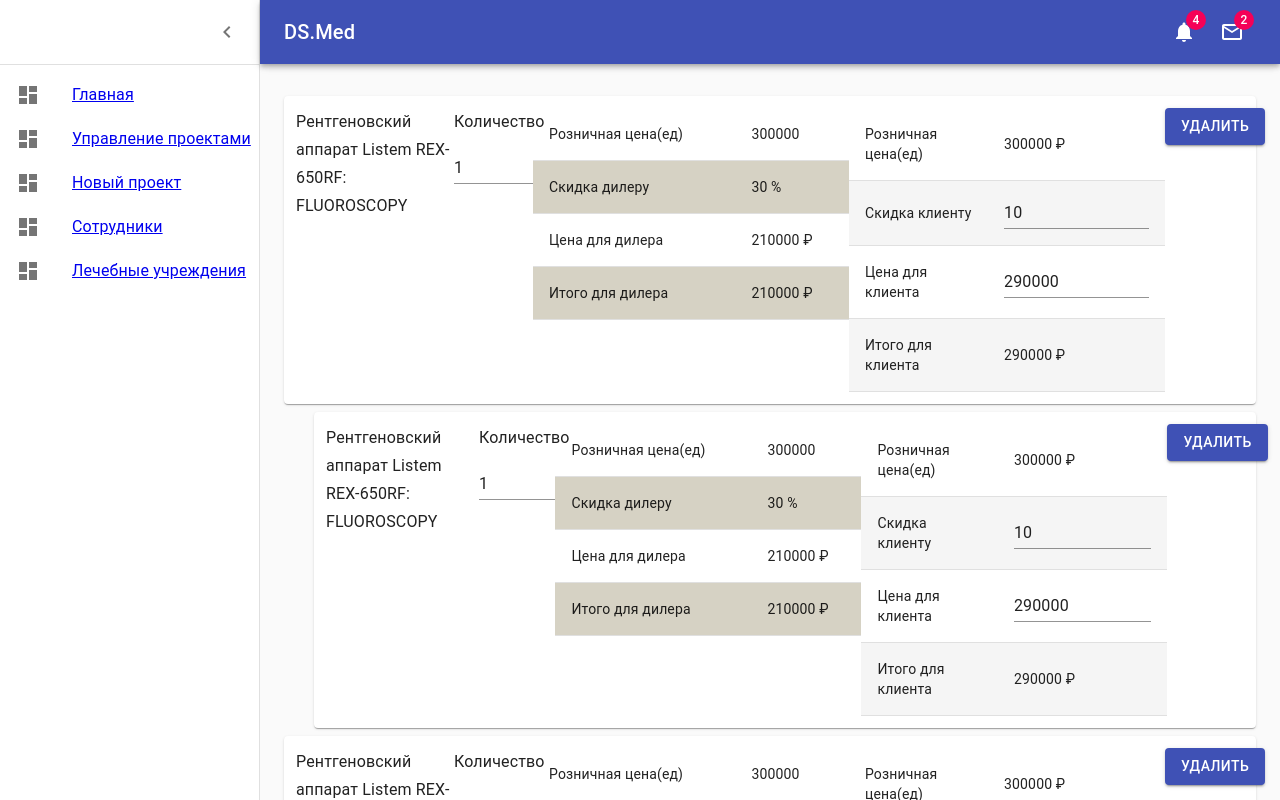
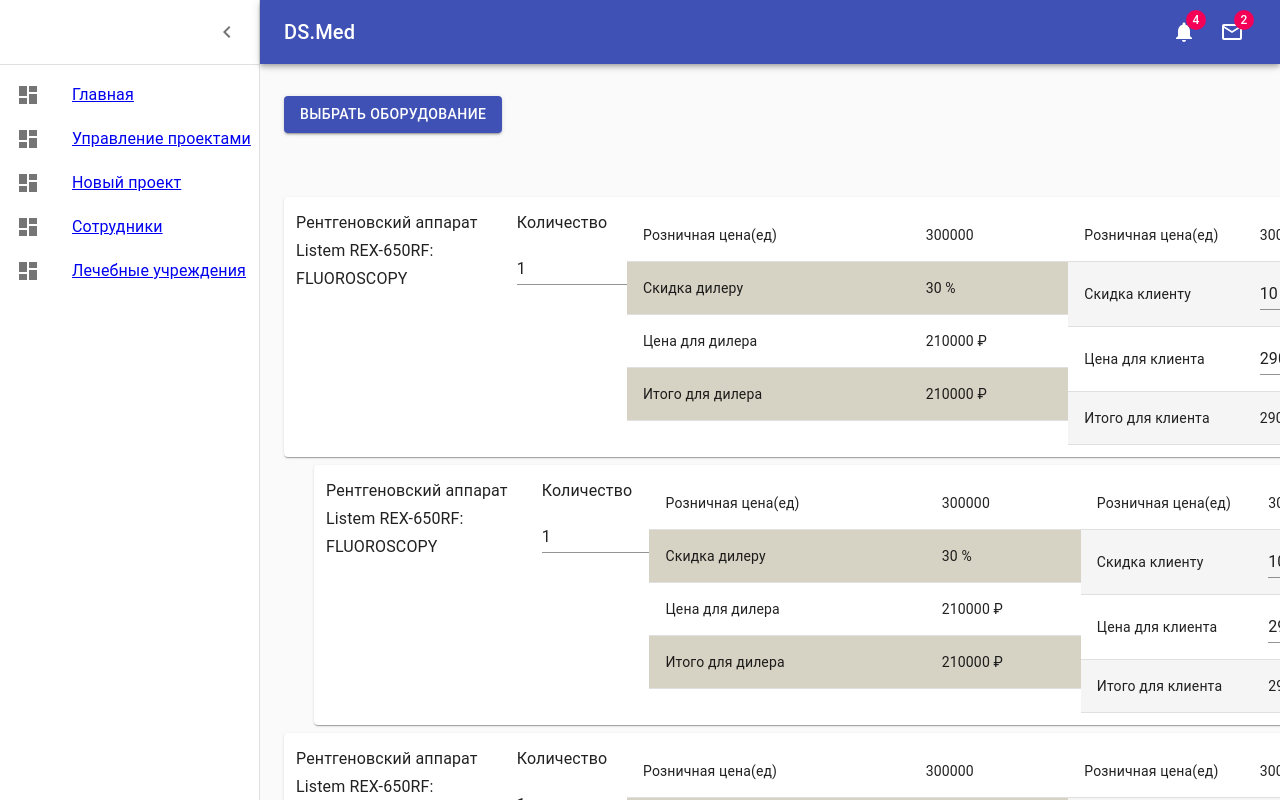
Before and after one commit to Jumay-dev/dealer_front, a React (Create React App) app: page /newoffer in a window 1280 px wide. Built offline with nearby package versions, Linux system fonts and the light colour scheme.

Commit message:
иерархия авторизованного оборудования

```diff
--- /dev/null
+++ b/src/components/AuthorisedPosition.tsx
@@ -0,0 +1,97 @@
+import React from 'react'
+import ListItem from '@material-ui/core/ListItem';
+import Button from '@material-ui/core/Button';
+import Paper from '@material-ui/core/Paper';
+import { makeStyles, Theme, createStyles } from '@material-ui/core/styles';
+import Accordion from '@material-ui/core/Accordion';
+import AccordionDetails from '@material-ui/core/AccordionDetails';
+import AccordionSummary from '@material-ui/core/AccordionSummary';
+import Typography from '@material-ui/core/Typography';
+import ExpandMoreIcon from '@material-ui/icons/ExpandMore';
+
+const useStyles = makeStyles((theme: Theme) =>
+  createStyles({
+    root: {
+      width: '100%',
+    },
+    heading: {
+      fontSize: theme.typography.pxToRem(15),
+      fontWeight: theme.typography.fontWeightRegular,
+    },
+    mainPosition: {
+        display: "flex",
+    },
+    secondaryPosition: {
+        display: "flex",
+        marginBottom: theme.spacing(1)
+    },
+    image: {
+        height: 100,
+        width: 100
+    },
+    text: {
+        display: "flex",
+        flexDirection: "column"
+    },
+    content: {
+        display: "flex",
+        flexDirection: "column"
+    }
+  }),
+);
+
+function Subposition() {
+    const classes = useStyles();
+    return (
+        <Paper className={classes.secondaryPosition}>
+            <img className={classes.image} src="https://ds-med.ru/wp-content/uploads/2019/05/850-650-RF222-2.png" alt="..."/>
+            <Typography variant="subtitle2" paragraph>
+                Стул пациента
+            </Typography>
+            <Button
+                variant="contained"
+                color="primary"
+            >Добавить в КП</Button>
+        </Paper>
+    )
+}
+
+function AuthorisedPosition() {
+    const classes = useStyles();
+    return (
+        <React.Fragment>
+            <ListItem>
+            <Accordion>
+                <AccordionSummary
+                expandIcon={<ExpandMoreIcon />}
+                aria-controls="panel1a-content"
+                id="panel1a-header"
+                className={classes.mainPosition}
+                >
+                    <img className={classes.image} src="https://ds-med.ru/wp-content/uploads/2019/05/850-650-RF222-2.png" alt="..."/>
+                    <div className={classes.text}>
+                        <Typography variant="subtitle2" paragraph>
+                        Рентгеновский аппарат Listem REX-650RF: FLUOROSCOPY
+                        </Typography>
+                        <Typography variant="subtitle2" paragraph>
+                        Подробнее
+                        </Typography>
+                    </div>
+                    <Button
+                        variant="contained"
+                        color="primary"
+                    >Добавить в КП</Button>
+                </AccordionSummary>
+                <AccordionDetails className={classes.content}>
+                    <Subposition />
+                    <Subposition />
+                    <Subposition />
+                    <Subposition />
+                </AccordionDetails>
+            </Accordion>
+            </ListItem>
+        </React.Fragment>
+    )
+}
+
+export default AuthorisedPosition
--- /dev/null
+++ b/src/components/ToolsOffersSidebar.tsx
@@ -0,0 +1,123 @@
+import React from 'react';
+import clsx from 'clsx';
+import { makeStyles, useTheme, Theme, createStyles } from '@material-ui/core/styles';
+import Drawer from '@material-ui/core/Drawer';
+import CssBaseline from '@material-ui/core/CssBaseline';
+import AppBar from '@material-ui/core/AppBar';
+import Toolbar from '@material-ui/core/Toolbar';
+import List from '@material-ui/core/List';
+import Typography from '@material-ui/core/Typography';
+import Divider from '@material-ui/core/Divider';
+import IconButton from '@material-ui/core/IconButton';
+import MenuIcon from '@material-ui/icons/Menu';
+import Button from '@material-ui/core/Button';
+import ChevronLeftIcon from '@material-ui/icons/ChevronLeft';
+import ChevronRightIcon from '@material-ui/icons/ChevronRight';
+import ListItem from '@material-ui/core/ListItem';
+import ListItemIcon from '@material-ui/core/ListItemIcon';
+import ListItemText from '@material-ui/core/ListItemText';
+import InboxIcon from '@material-ui/icons/MoveToInbox';
+import MailIcon from '@material-ui/icons/Mail';
+
+import AuthorisedPosition from './AuthorisedPosition'
+
+const drawerWidth = 400;
+
+const useStyles = makeStyles((theme: Theme) =>
+  createStyles({
+    root: {
+      display: 'flex',
+      flexDirection: "column",
+      alignItems: 'flex-start',
+    },
+    menuButton: {
+      marginRight: theme.spacing(2),
+    },
+    hide: {
+      display: 'none',
+    },
+    drawer: {
+      width: drawerWidth,
+      flexShrink: 0
+    },
+    drawerPaper: {
+      width: drawerWidth,
+      zIndex: 9999
+    },
+    drawerHeader: {
+      display: 'flex',
+      alignItems: 'center',
+      padding: theme.spacing(0, 1),
+      // necessary for content to be below app bar
+      ...theme.mixins.toolbar,
+      justifyContent: 'flex-end',
+    },
+    content: {
+      flexGrow: 1,
+      transition: theme.transitions.create('margin', {
+        easing: theme.transitions.easing.sharp,
+        duration: theme.transitions.duration.leavingScreen,
+      }),
+      marginRight: -drawerWidth + theme.spacing(3),
+    },
+    contentShift: {
+      transition: theme.transitions.create('margin', {
+        easing: theme.transitions.easing.easeOut,
+        duration: theme.transitions.duration.enteringScreen,
+      }),
+      marginRight: 20,
+    },
+  }),
+);
+
+export default function PersistentDrawerRight({children}) {
+  const classes = useStyles();
+  const theme = useTheme();
+  const [open, setOpen] = React.useState(false);
+
+  const handleDrawerOpen = () => {
+    setOpen(true);
+  };
+
+  const handleDrawerClose = () => {
+    setOpen(false);
+  };
+
+  return (
+    <div className={classes.root}>
+        <Button onClick={() => setOpen(!open)} variant="contained" color="primary">Выбрать оборудование</Button>
+
+        <Drawer
+        className={classes.drawer}
+        variant="persistent"
+        anchor="right"
+        open={open}
+        classes={{
+            paper: classes.drawerPaper,
+        }}
+        >
+
+        <List>
+            <AuthorisedPosition />
+            <AuthorisedPosition />
+            <AuthorisedPosition />
+            <AuthorisedPosition />
+            <AuthorisedPosition />
+            <AuthorisedPosition />
+            <AuthorisedPosition />
+            <AuthorisedPosition />
+            <AuthorisedPosition />
+        </List>
+
+        </Drawer>
+        <main
+        className={clsx(classes.content, {
+            [classes.contentShift]: open,
+        })}
+        >
+        <div className={classes.drawerHeader} />
+        {children}
+        </main>
+    </div>
+  );
+}
--- a/src/pages/NewOffer.tsx
+++ b/src/pages/NewOffer.tsx
@@ -1,9 +1,10 @@
 import React from 'react'
 import CommercialOfferPositionMain from '../components/CommercialOfferPositionMain'
-
+import ToolsOffersSidebar from '../components/ToolsOffersSidebar'
 function NewOffer() {
     return (
         <>
+            <ToolsOffersSidebar>
                 <CommercialOfferPositionMain
                     primary={true}
                 />
@@ -13,6 +14,8 @@
                 />
                 <CommercialOfferPositionMain />
                 <CommercialOfferPositionMain />
+                </ToolsOffersSidebar>
+
         </>
     )
 }
```
Also changed, not shown: 1 other file (tests, documents, lock files or other folders). Lines whose indentation alone changed are shown as unchanged.
